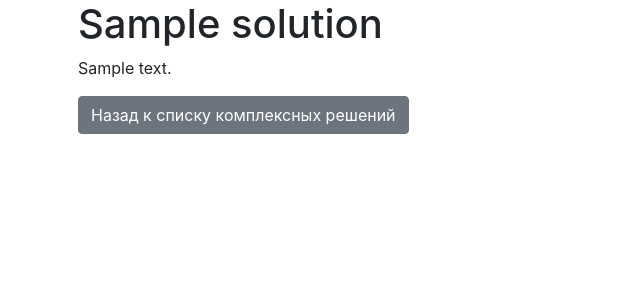
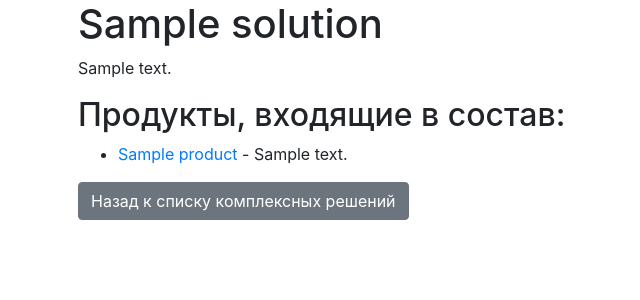
Before and after one commit to tuti0fruti/infsec_tools_server, a Django app: template infsec_tools/core/templates/core/complexsolution_detail.html in a window 1280 px wide. Shown: the part 56-356 px from the top of the page, without its empty margins (7-647 px from the left). Run offline with Django 5.2, Linux system fonts and the light colour scheme; the template is opened without the code that fills it: most values are stand-ins (such as "Sample title", 1, 10 or a date in 2020); some libraries are stand-ins or nearby versions.

Commit message:
Products added to the ComplexSolution

```diff
--- a/infsec_tools/core/models.py
+++ b/infsec_tools/core/models.py
@@ -26,6 +26,9 @@ class Complexsolution(models.Model):
     class Meta:
         managed = True
         db_table = 'ComplexSolution'
+
+    def get_products(self):
+        return Product.objects.filter(complexsolutionproducts__solution=self)
 
 
 class Complexsolutionproducts(models.Model):
--- a/infsec_tools/core/templates/core/complexsolution_detail.html
+++ b/infsec_tools/core/templates/core/complexsolution_detail.html
@@ -5,5 +5,15 @@
 {% block content %}
     <h1>{{ solution.name }}</h1>
     <p>{{ solution.description }}</p>
+
+    <h2>Продукты, входящие в состав:</h2>
+    <ul>
+        {% for product in products %}
+            <li>
+                <a href="{% url 'product_detail' product.product_id %}">{{ product.name }}</a> - {{ product.description|truncatewords:15 }}
+            </li>
+        {% endfor %}
+    </ul>
+
     <a href="{% url 'complexsolution_list' %}" class="btn btn-secondary">Назад к списку комплексных решений</a>
 {% endblock %}
--- a/infsec_tools/core/views.py
+++ b/infsec_tools/core/views.py
@@ -21,4 +21,5 @@ def complexsolution_list(request):
 
 def complexsolution_detail(request, pk):
     solution = get_object_or_404(Complexsolution, pk=pk)
-    return render(request, 'core/complexsolution_detail.html', {'solution': solution})
+    products = solution.get_products()
+    return render(request, 'core/complexsolution_detail.html', {'solution': solution, 'products': products})
```
